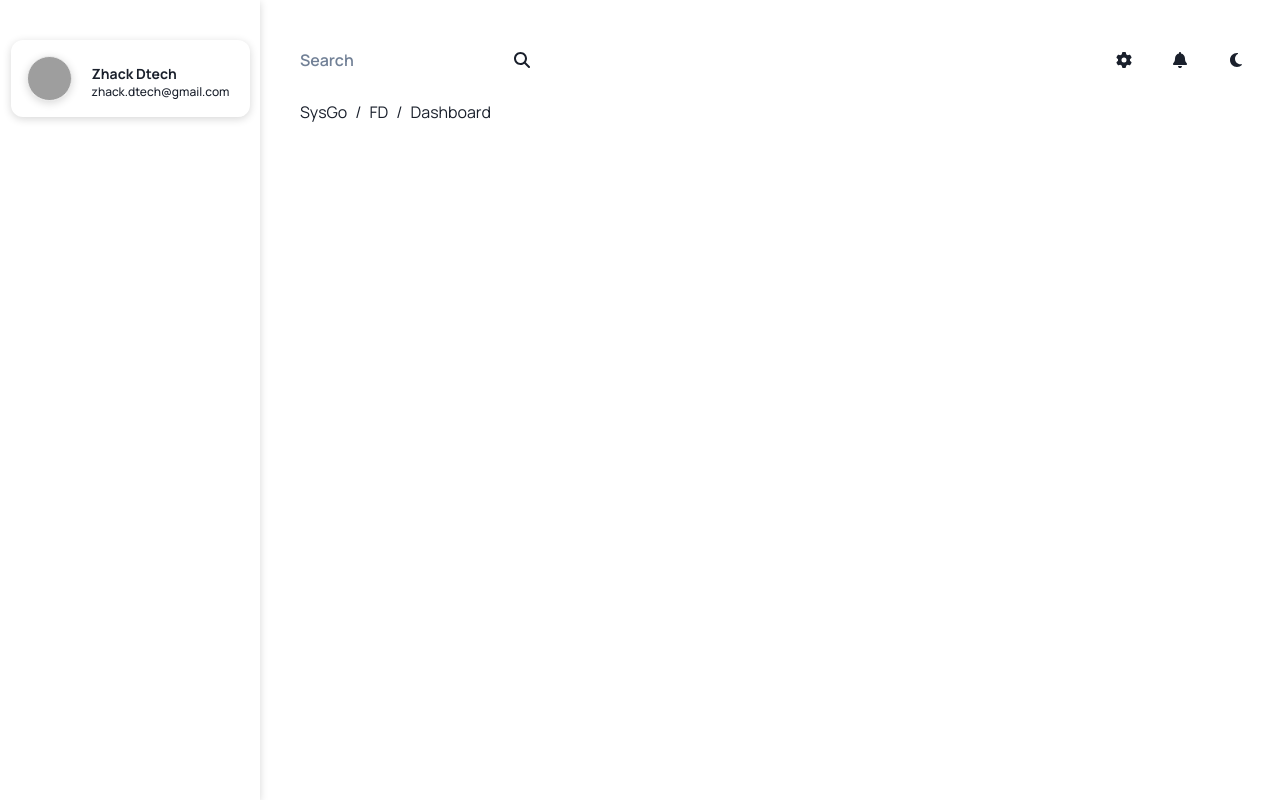
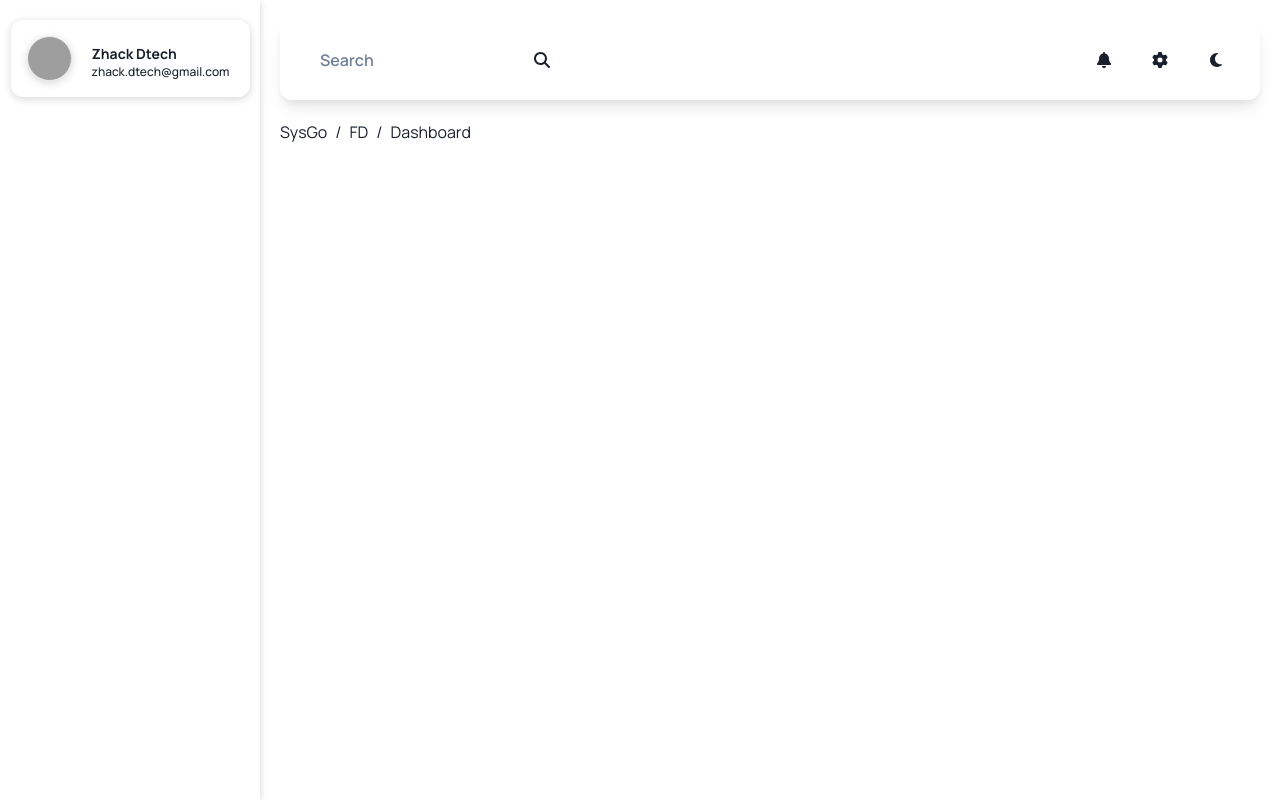
Before and after one commit to zhackdtech/Financial-Dashboard, a React (Create React App) app: page / in a window 1280 px wide. Built offline with nearby package versions, Linux system fonts and the light colour scheme; grey boxes are pictures that could not be loaded.

Commit message:
mobile navbar

```diff
--- a/src/App.js
+++ b/src/App.js
@@ -1,14 +1,13 @@
 "use client";
 import {
   Box,
-  Center,
   Flex,
-  Breadcrumb,
-  BreadcrumbItem,
-  BreadcrumbLink,
-} from "@chakra-ui/react";
-import ProfileCard from "./components/sidebar/ProfileCard";
-import Navbar from "./components/navbar/"
+} from '@chakra-ui/react';
+
+import Navbar from './components/navbar/';
+import Cbreadcrumb from './components/navbar/Breadcrumb';
+import Sidebar from './components/sidebar';
+
 const style = {
   Sidebar: {
     top: "0px",
@@ -27,28 +26,10 @@ const App = (props) => {
     <>
       <Flex>
         {/* sidebar for large devices */}
-        <Box p="5" style={style.Sidebar} className="Sidenav">
-          <Center p="5">
-            <ProfileCard />
-          </Center>
-          {/* remove this comment if you don't want to use navbar search */}
-          {/* <SnSearch/> */}
-        </Box>
-        <Box style={style.MainContent} className="MainContent" px="5" pt="7">
-          <Navbar/>
-          <Breadcrumb px="5" py="5">
-            <BreadcrumbItem>
-              <BreadcrumbLink href="#">SysGo</BreadcrumbLink>
-            </BreadcrumbItem>
-
-            <BreadcrumbItem>
-              <BreadcrumbLink href="#">FD</BreadcrumbLink>
-            </BreadcrumbItem>
-
-            <BreadcrumbItem isCurrentPage>
-              <BreadcrumbLink href="#">Dashboard</BreadcrumbLink>
-            </BreadcrumbItem>
-          </Breadcrumb>
+        <Sidebar/>
+        <Box style={style.MainContent} className="MainContent" px="5" pt="5">
+          <Navbar />
+          <Cbreadcrumb CurrentPage="Dashboard" />
         </Box>
       </Flex>
     </>
--- /dev/null
+++ b/src/components/navbar/Breadcrumb/index.js
@@ -0,0 +1,25 @@
+"use client";
+import {
+  Breadcrumb,
+  BreadcrumbItem,
+  BreadcrumbLink,
+} from '@chakra-ui/react';
+
+const Cbreadcrumb = (props) => {
+  return (
+    <Breadcrumb py="5">
+      <BreadcrumbItem>
+        <BreadcrumbLink href="#">SysGo</BreadcrumbLink>
+      </BreadcrumbItem>
+
+      <BreadcrumbItem>
+        <BreadcrumbLink href="#">FD</BreadcrumbLink>
+      </BreadcrumbItem>
+
+      <BreadcrumbItem isCurrentPage>
+        <BreadcrumbLink href="#">{props.CurrentPage}</BreadcrumbLink>
+      </BreadcrumbItem>
+    </Breadcrumb>
+  );
+};
+export default Cbreadcrumb;
--- /dev/null
+++ b/src/components/navbar/Menu/index.js
@@ -0,0 +1,65 @@
+"use client";
+import React from 'react';
+
+import { FaBars } from 'react-icons/fa6';
+
+import {
+  Box,
+  Button,
+  Center,
+  Drawer,
+  DrawerBody,
+  DrawerCloseButton,
+  DrawerContent,
+  DrawerOverlay,
+  useDisclosure,
+} from '@chakra-ui/react';
+
+import ProfileCard from '../../sidebar/ProfileCard';
+
+const style = {
+  Sidebar: {
+    top: "0px",
+    left: "0px",
+    //   position: "fixed",
+  },
+};
+
+function Sidebar() {
+  return (
+    <Box style={style.Sidebar}>
+      <Center p="5">
+        <ProfileCard />
+      </Center>
+      {/* remove this comment if you don't want to use navbar search */}
+      {/* <SnSearch/> */}
+    </Box>
+  );
+}
+const Menu = (props) => {
+  const { isOpen, onOpen, onClose } = useDisclosure();
+  const btnRef = React.useRef();
+  return (
+    <>
+      <Button bg="transparent" hideFrom="lg" onClick={onOpen}>
+        <FaBars />
+      </Button>
+      <Drawer
+        isOpen={isOpen}
+        placement="left"
+        onClose={onClose}
+        finalFocusRef={btnRef}
+        size="xs"
+      >
+        <DrawerOverlay />
+        <DrawerContent>
+          <DrawerCloseButton />
+          <DrawerBody>
+            <Sidebar />
+          </DrawerBody>
+        </DrawerContent>
+      </Drawer>
+    </>
+  );
+};
+export default Menu;
--- /dev/null
+++ b/src/components/navbar/Notification/index.js
@@ -0,0 +1,12 @@
+import { FaBell } from 'react-icons/fa6';
+
+import { Button } from '@chakra-ui/react';
+
+const Notification = (props) => {
+  return (
+    <Button bg="transparent">
+      <FaBell />
+    </Button>
+  );
+};
+export default Notification;
--- /dev/null
+++ b/src/components/navbar/SearchMobile/index.js
@@ -0,0 +1,10 @@
+import { FaMagnifyingGlass } from 'react-icons/fa6';
+
+import { Button } from '@chakra-ui/react';
+
+const SearchMobile = (props) => {
+return (<Button bg="transparent" hideFrom="md">
+<FaMagnifyingGlass />
+</Button>)
+}
+export default SearchMobile;
--- /dev/null
+++ b/src/components/navbar/Settings/index.js
@@ -0,0 +1,12 @@
+import { FaGear } from 'react-icons/fa6';
+
+import { Button } from '@chakra-ui/react';
+
+const Settings = (props) => {
+  return (
+    <Button bg="transparent">
+      <FaGear />
+    </Button>
+  );
+};
+export default Settings;
--- a/src/components/navbar/index.js
+++ b/src/components/navbar/index.js
@@ -1,40 +1,30 @@
 import {
   Box,
+  ButtonGroup,
   Flex,
   Spacer,
-  Button,
-  ButtonGroup,
-} from "@chakra-ui/react";
-import {
-  FaGear,
-  FaBars,
-  FaBell,
-  FaMagnifyingGlass,
-} from "react-icons/fa6";
-import NavSearch from "./Navsearch";
-import Nightmode from "./Nightmode";
+} from '@chakra-ui/react';
+
+import Menu from './Menu';
+import NavSearch from './Navsearch';
+import Nightmode from './Nightmode';
+import Notification from './Notification';
+import SearchMobile from './SearchMobile/';
+import Settings from './Settings';
 
 const Navbar = (props) => {
   return (
-    <Flex minWidth="max-content" alignItems="center" gap="2" pt="3">
+    <Flex minWidth="max-content" alignItems="center" gap="2" py="5" boxShadow="lg" borderRadius="xl" px="5">
       <Box>
         <NavSearch />
       </Box>
       <Spacer />
       <ButtonGroup>
-        <Button bg="transparent" hideFrom="md">
-          <FaMagnifyingGlass />
-        </Button>
-        <Button bg="transparent">
-          <FaGear />
-        </Button>
-        <Button bg="transparent">
-          <FaBell />
-        </Button>
+        <SearchMobile/>
+        <Notification/>
+        <Settings/>
         <Nightmode />
-        <Button bg="transparent" hideFrom="lg">
-          <FaBars />
-        </Button>
+        <Menu/>
       </ButtonGroup>
     </Flex>
   );
--- a/src/components/sidebar/ProfileCard.js
+++ b/src/components/sidebar/ProfileCard/index.js
@@ -1,4 +1,10 @@
-import { Flex, Box, Stack, Center } from "@chakra-ui/react";
+import {
+  Box,
+  Center,
+  Flex,
+  Stack,
+} from '@chakra-ui/react';
+
 const defProps = {
   username: "Zhack Dtech",
   email: "zhack.dtech@gmail.com",
@@ -7,7 +13,7 @@ const defProps = {
 const style = {
   ProfileCard: {
     width: "240px",
-    borderRadius: "12px",
+    // borderRadius: "12px",
     boxSizing: "border-box",
     boxShadow: "0px 2px 8px rgba(0,0,0,0.16)",
     cursor: "pointer",
@@ -66,7 +72,7 @@ function Email() {
 const ProfileCard = (props) => {
   return (
     <>
-      <Flex flexDirection="row" style={style.ProfileCard}>
+      <Flex flexDirection="row" style={style.ProfileCard} borderRadius="xl">
         <Stack direction="row" spacing="0px">
           <UserImage />
           <UserDetails />
--- /dev/null
+++ b/src/components/sidebar/index.js
@@ -0,0 +1,30 @@
+"use client";
+import {
+  Box,
+  Center,
+} from '@chakra-ui/react';
+
+import ProfileCard from './ProfileCard';
+
+const style = {
+  Sidebar: {
+    top: "0px",
+    left: "0px",
+    width: "260px",
+    height: "100vh",
+    boxShadow: "0px 2px 8px rgba(0,0,0,0.16)",
+    position: "fixed",
+  },
+}
+const Sidebar = (props) => {
+  return (
+    <Box style={style.Sidebar} className="Sidenav">
+      <Center p="5">
+        <ProfileCard />
+      </Center>
+      {/* remove this comment if you don't want to use navbar search */}
+      {/* <SnSearch/> */}
+    </Box>
+  );
+};
+export default Sidebar;
```
